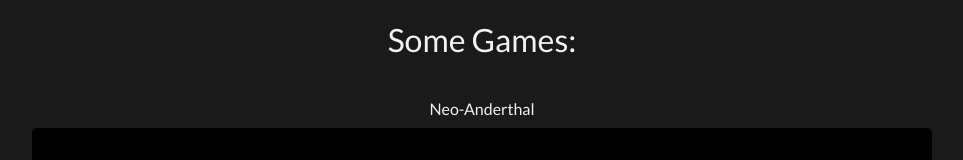
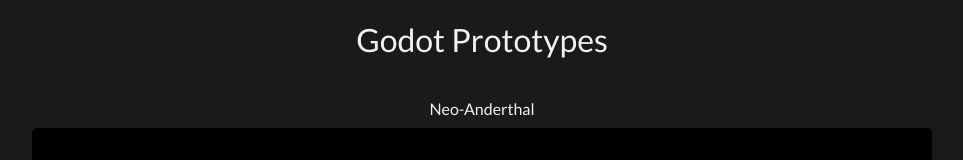
Before and after one commit to conner-calhoun/godot-games, a plain HTML site: page index.html in a window 1280 px wide. Shown: the top 160 px of the page, without its empty margins (158-1121 px from the left). Drawn offline with Linux system fonts and the light colour scheme; no server answers.

Commit message:
rename header

```diff
--- a/index.html
+++ b/index.html
@@ -35,7 +35,7 @@
         }
     </style>
 
-    <h1>Some Games:</h1>
+    <h1>Godot Prototypes</h1>
     <div id="games">
         <a href="https://conner-calhoun.github.io/godot-games/neo-anderthal/index.html">Neo-Anderthal</a>
         <iframe src="https://conner-calhoun.github.io/godot-games/neo-anderthal/index.html" width="900" height="500" frameborder="0"></iframe>
```
